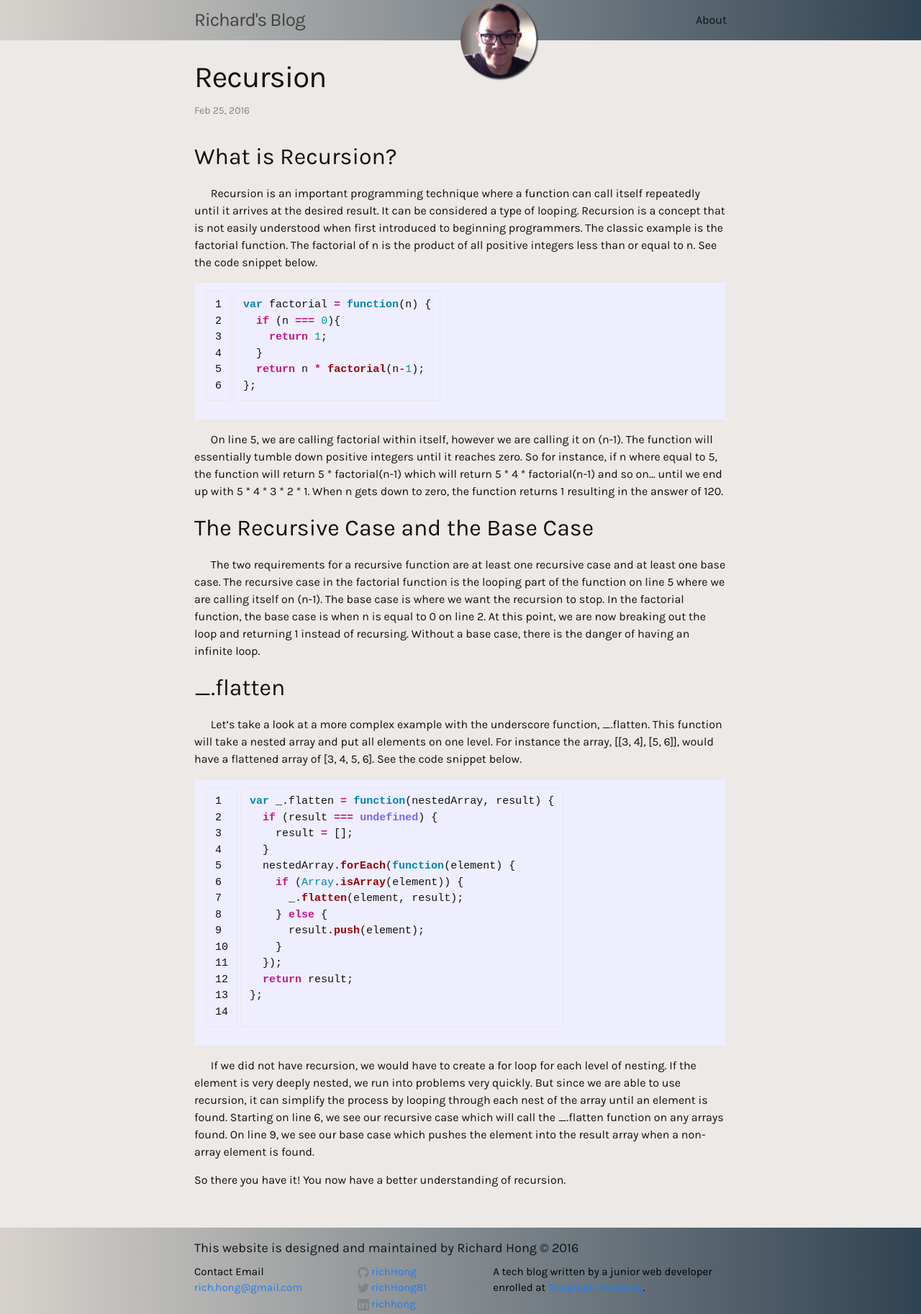
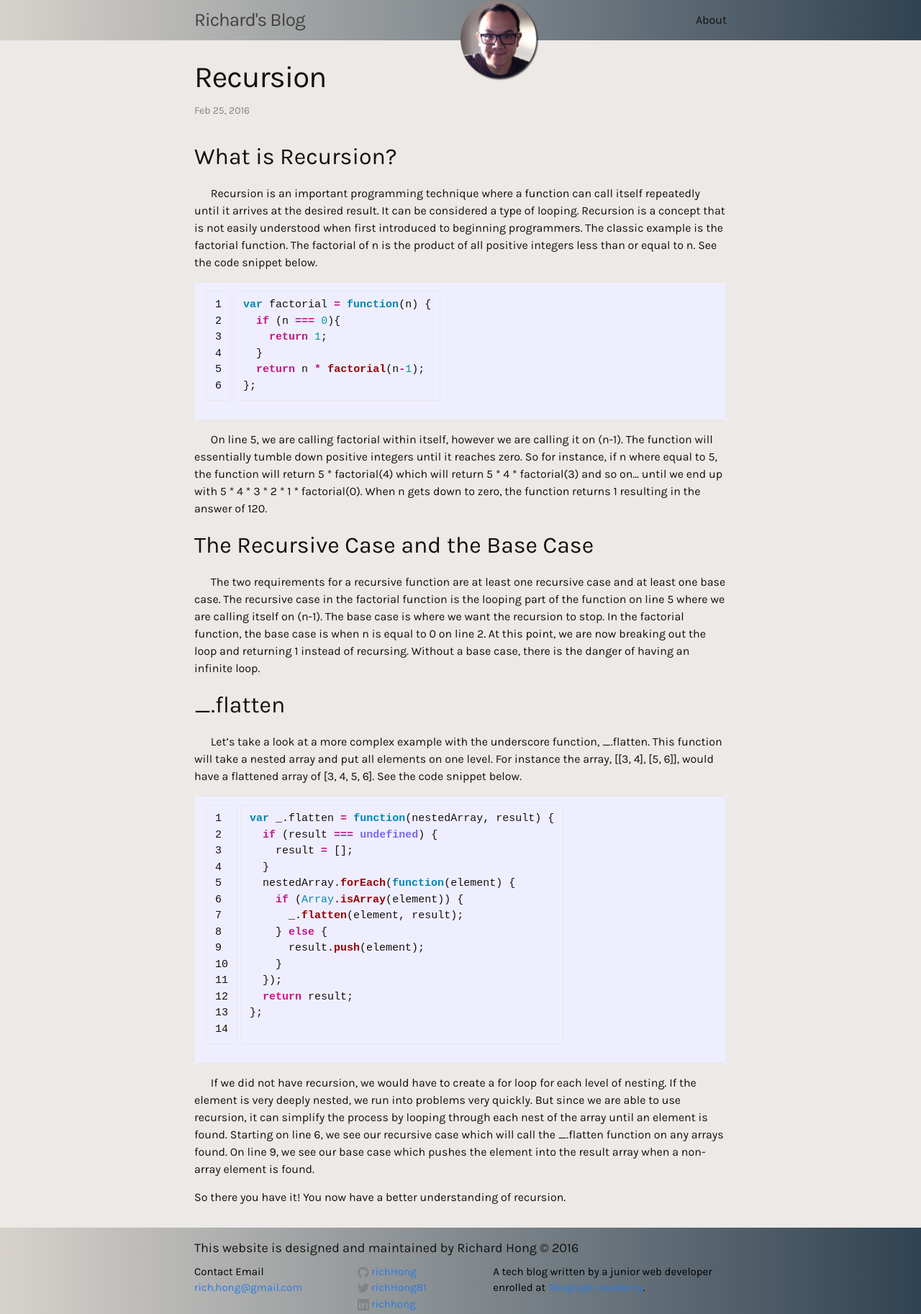
Before and after one commit to richHong/richHong.github.io, a Jekyll site: the page built from _posts/2016-02-25-recursion.md, in a window 1280 px wide. Shown: the whole page at 72% size. Built offline with Jekyll 4.4.1, drawn with Linux system fonts in a browser that asks for light colours; comment, search, counter and statistics services are not loaded.

Commit message:
recursion edit

```diff
--- a/_posts/2016-02-25-recursion.md
+++ b/_posts/2016-02-25-recursion.md
@@ -18,7 +18,7 @@ var factorial = function(n) {
 };
 {% endhighlight %}
 
-&nbsp;&nbsp;&nbsp;&nbsp;&nbsp;&nbsp;On line 5, we are calling factorial within itself, however we are calling it on (n-1). The function will essentially tumble down positive integers until it reaches zero. So for instance, if n where equal to 5, the function will return 5 * factorial(n-1) which will return 5 * 4 * factorial(n-1) and so on... until we end up with 5 * 4 * 3 * 2 * 1. When n gets down to zero, the function returns 1 resulting in the answer of 120.
+&nbsp;&nbsp;&nbsp;&nbsp;&nbsp;&nbsp;On line 5, we are calling factorial within itself, however we are calling it on (n-1). The function will essentially tumble down positive integers until it reaches zero. So for instance, if n where equal to 5, the function will return 5 * factorial(4) which will return 5 * 4 * factorial(3) and so on... until we end up with 5 * 4 * 3 * 2 * 1 * factorial(0). When n gets down to zero, the function returns 1 resulting in the answer of 120.
 
 The Recursive Case and the Base Case
 ---
```
